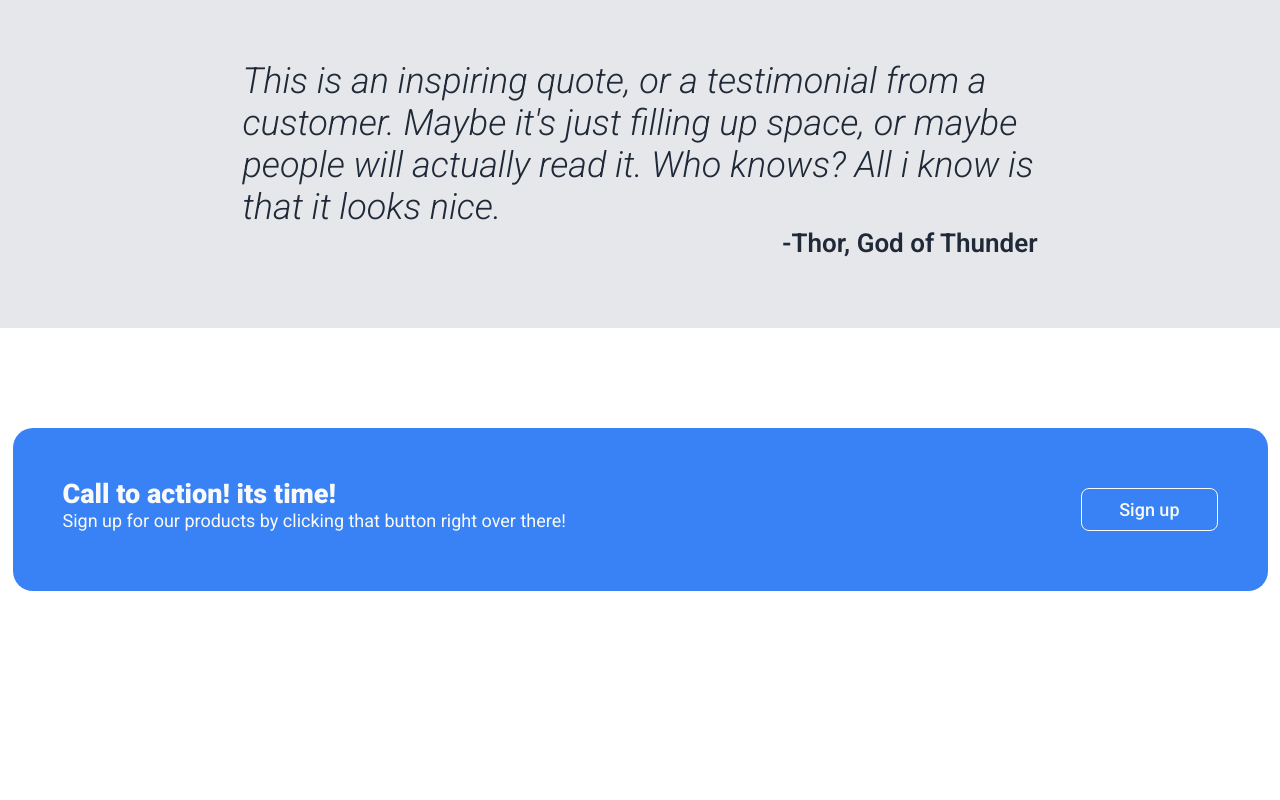
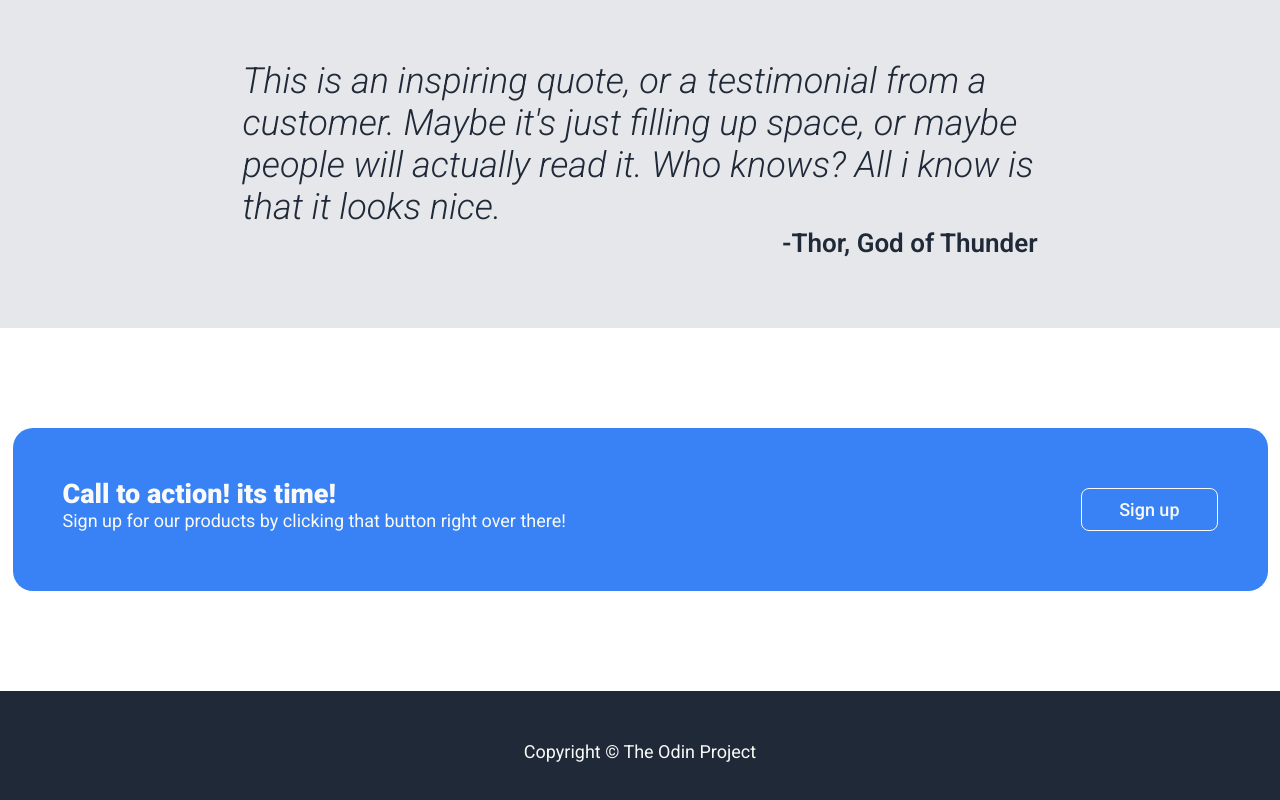
Before and after one commit to code4/test-page, a plain HTML site: page index.html in a window 1280 px wide. Shown: the part 1110-1910 px from the top of the page. Before the commit the page ends 1801 px from the top, so only its background shows below. Drawn offline with Linux system fonts and the light colour scheme.

Commit message:
Add footer section

```diff
--- a/css/style.css
+++ b/css/style.css
@@ -164,3 +164,7 @@ cite {
 .call-to-action .btn {
   border: 1px solid #f9faf8;
 }
+
+footer {
+  padding: 50px;
+}
--- a/index.html
+++ b/index.html
@@ -90,6 +90,8 @@
         <div></div>
       </div>
     </main>
-    <footer></footer>
+    <footer>
+      <p class="text-center">Copyright © The Odin Project</p>
+    </footer>
   </body>
 </html>
```
